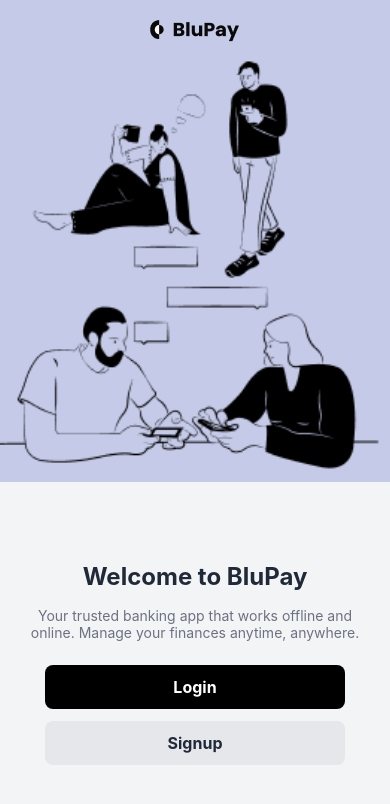
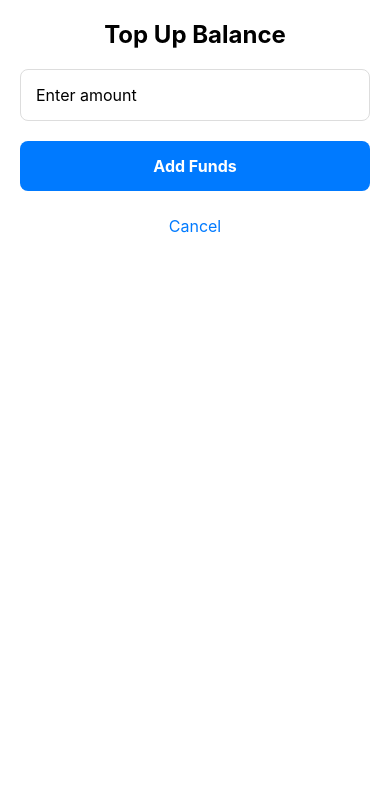
Before and after one commit to Ayush4221/testing, a React Native app: screen /Topup in a window 390 px wide. Shown: the top 804 px of the page. Built offline with nearby package versions, Linux system fonts and the light colour scheme.

Commit message:
fix homepage and add balance page

```diff
--- a/App.tsx
+++ b/App.tsx
@@ -142,6 +142,7 @@ import Home from './src/pages/Home';
 import { Provider } from 'react-redux';
 import { PersistGate } from 'redux-persist/integration/react';
 import { store, persistor } from './src/store/store';
+import Topup from './src/pages/Topup';
 
 const Stack = createNativeStackNavigator();
 
@@ -161,6 +162,15 @@ const App = () => {
           component={Login}
           options={{headerShown: false}} // Hide the header
         />
+
+        <Stack.Screen
+          name="Topup"
+          component={Topup}
+          options={{headerShown: false}} // Hide the header
+        />
+
+
+
         <Stack.Screen
           name="Signup"
           component={Signup}
--- a/src/pages/Home.js
+++ b/src/pages/Home.js
@@ -1,21 +1,46 @@
-import React from 'react';
-import { View, Text, Image, TouchableOpacity, StyleSheet, ScrollView } from 'react-native';
+import React, { useEffect, useState } from 'react';
+import { View, Text, Image, TouchableOpacity, StyleSheet, ScrollView, ActivityIndicator } from 'react-native';
 import { useSelector } from 'react-redux';
+import api from '../sevices/api';
 
 const Home = ({ navigation }) => {
-  // Get user data from Redux store
   const { user, isAuthenticated } = useSelector((state) => state.auth);
-  const state = useSelector((state) => state);
+  console.log('user', user);
 
-  // Log the entire Redux state
-  console.log('Redux State:', state);
+  const [balance, setBalance] = useState(null);
+  const [loading, setLoading] = useState(true);
 
-  // Redirect to login if not authenticated
-  React.useEffect(() => {
+  useEffect(() => {
     if (!isAuthenticated) {
       navigation.replace('Login');
     }
   }, [isAuthenticated]);
+
+  useEffect(() => {
+    const fetchBalance = async () => {
+      try {
+        console.log(user.id);
+        if (user?.id) {
+
+          const response = await api.get(`balances/get_balance/${user.id}`);
+          console.log('Balance response:', response.data);
+          if (response.data.success) {
+            setBalance(response.data.data.balance);
+          }
+        }
+      } catch (error) {
+        console.error('Error fetching balance:', error);
+      } finally {
+        setLoading(false);
+      }
+    };
+
+    fetchBalance();
+  }, [user]);
+
+
+  console.log('Balance:', balance);
+  // Sample transaction data
 
   const transactions = [
     { id: 1, description: 'Grocery Shopping', amount: -50.0, date: '2025-04-01' },
@@ -23,7 +48,6 @@ const Home = ({ navigation }) => {
     { id: 3, description: 'Electricity Bill', amount: -100.0, date: '2025-03-28' },
   ];
 
-  // If no user data, show loading or return null
   if (!user) {
     return (
       <View style={styles.loadingContainer}>
@@ -42,16 +66,25 @@ const Home = ({ navigation }) => {
       {/* User Info & Balance */}
       <View style={styles.userInfo}>
         <View>
-          <Text style={styles.userName}>Hi, {user.name}</Text>
-          <Text style={styles.phoneNumber}>{user.phone_number}</Text>
+          <Text style={styles.userName}>Hi, {user?.name}</Text>
+          <Text style={styles.phoneNumber}>{user?.phone_number}</Text>
           <Text style={styles.balanceLabel}>Available Balance</Text>
         </View>
-        <Text style={styles.balance}>₹{user.balance || '0.00'}</Text>
+        {loading ? (
+          <ActivityIndicator size="small" color="#000000" />
+        ) : (
+          <Text style={styles.balance}>
+            ₹{balance?.toFixed(2) || '0.00'}
+          </Text>
+        )}
       </View>
 
       {/* Action Buttons */}
       <View style={styles.actionButtons}>
-        <TouchableOpacity style={styles.button}>
+        <TouchableOpacity
+          style={styles.button}
+          onPress={() => navigation.navigate('Topup')}
+        >
           <Text style={styles.buttonText}>Top Up</Text>
         </TouchableOpacity>
         <TouchableOpacity style={styles.button}>
--- a/src/pages/Topup.js
+++ b/src/pages/Topup.js
@@ -0,0 +1,141 @@
+import React, { useState, useEffect } from 'react';
+import {
+  View,
+  Text,
+  StyleSheet,
+  TextInput,
+  TouchableOpacity,
+  Alert,
+} from 'react-native';
+import { useNavigation } from '@react-navigation/native';
+import { useSelector } from 'react-redux';
+import api from '../sevices/api';
+
+const Topup = () => {
+  const navigation = useNavigation();
+  const [amount, setAmount] = useState('');
+  const [loading, setLoading] = useState(false);
+  const { user, isAuthenticated } = useSelector((state) => state.auth);
+
+//   useEffect(() => {
+//     if (!isAuthenticated) {
+//       navigation.replace('Login');
+//     }
+//   }, [isAuthenticated]);
+
+  const handleTopup = async () => {
+    if (!amount || parseFloat(amount) <= 0) {
+      Alert.alert('Error', 'Please enter a valid amount');
+      return;
+    }
+
+    if (!user?.id) {
+      Alert.alert('Error', 'User not authenticated');
+      return;
+    }
+
+    setLoading(true);
+    try {
+      const response = await api.post('/balances/add_funds', {
+        user_id: user.id,
+        amount: parseFloat(amount)
+      });
+
+      if (response.data.success) {
+        Alert.alert(
+          'Success',
+          `Successfully added ₹${amount}`,
+          [
+            {
+              text: 'OK',
+              onPress: () => {
+                setAmount('');
+                navigation.navigate('Home');
+              }
+            }
+          ]
+        );
+      }
+    } catch (error) {
+      Alert.alert('Error', error.response?.data?.message || 'Failed to add funds');
+    } finally {
+      setLoading(false);
+    }
+  };
+
+  return (
+    <View style={styles.container}>
+      <Text style={styles.title}>Top Up Balance</Text>
+
+      <TextInput
+        style={styles.input}
+        placeholder="Enter amount"
+        keyboardType="numeric"
+        value={amount}
+        onChangeText={setAmount}
+      />
+
+      <TouchableOpacity
+        style={styles.button}
+        onPress={handleTopup}
+        disabled={loading}
+      >
+        <Text style={styles.buttonText}>
+          {loading ? 'Processing...' : 'Add Funds'}
+        </Text>
+      </TouchableOpacity>
+
+      <TouchableOpacity
+        style={styles.cancelButton}
+        onPress={() => navigation.goBack()}
+      >
+        <Text style={styles.cancelButtonText}>Cancel</Text>
+      </TouchableOpacity>
+    </View>
+  );
+};
+
+const styles = StyleSheet.create({
+  container: {
+    flex: 1,
+    padding: 20,
+    backgroundColor: '#fff',
+  },
+  title: {
+    fontSize: 24,
+    fontWeight: 'bold',
+    marginBottom: 20,
+    textAlign: 'center',
+  },
+  input: {
+    borderWidth: 1,
+    borderColor: '#ddd',
+    borderRadius: 8,
+    padding: 15,
+    marginBottom: 20,
+    fontSize: 16,
+  },
+  button: {
+    backgroundColor: '#007AFF',
+    padding: 15,
+    borderRadius: 8,
+    alignItems: 'center',
+    marginBottom: 10,
+  },
+  buttonText: {
+    color: '#fff',
+    fontSize: 16,
+    fontWeight: 'bold',
+  },
+  cancelButton: {
+    padding: 15,
+    borderRadius: 8,
+    alignItems: 'center',
+  },
+  cancelButtonText: {
+    color: '#007AFF',
+    fontSize: 16,
+  },
+});
+
+export default Topup;
--- a/src/sevices/api.js
+++ b/src/sevices/api.js
@@ -1,7 +1,6 @@
 import axios from 'axios';
 
-// Use your machine's IP address where the backend is running
-const API_BASE_URL = 'http://192.168.6.180:5000/api';
+const API_BASE_URL = 'http://192.168.251.180:5000/api';
 
 const api = axios.create({
   baseURL: API_BASE_URL,
@@ -10,4 +9,37 @@ const api = axios.create({
   },
 });
 
+// Add request interceptor to log routes
+api.interceptors.request.use(
+  config => {
+    console.log(`🚀 API Request: ${config.method.toUpperCase()} ${config.url}`);
+    return config;
+  },
+  error => {
+    console.error('Request Error:', error);
+    return Promise.reject(error);
+  }
+);
+
+// Add response interceptor to handle errors and log responses
+api.interceptors.response.use(
+  response => {
+    console.log(`✅ API Response: ${response.config.method.toUpperCase()} ${response.config.url}`, {
+      status: response.status,
+      data: response.data
+    });
+    return response;
+  },
+  error => {
+    console.error('❌ API Error:', {
+      url: error.config?.url,
+      method: error.config?.method?.toUpperCase(),
+      status: error.response?.status,
+      message: error.message,
+      data: error.response?.data
+    });
+    return Promise.reject(error);
+  }
+);
+
 export default api;
```
Also changed, not shown: src/store/slices/appSlice.js (added, +23 -0 lines).
